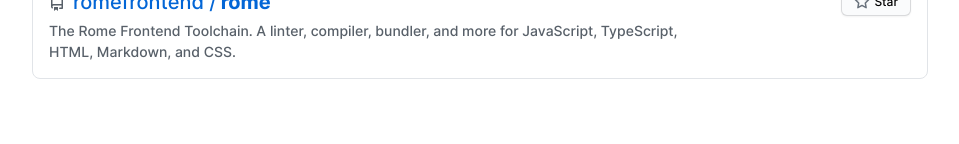
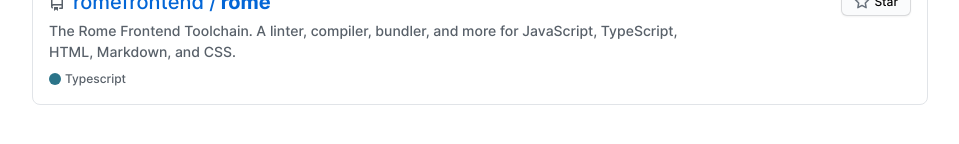
Before and after one commit to favecode/gitexpo, a React (Create React App) app: page / in a window 1280 px wide. Shown: the part 296-440 px from the top of the page, without its empty margins (160-1119 px from the left). Built offline with nearby package versions, Linux system fonts and the light colour scheme.

Commit message:
feat(repository): add language for footer section

```diff
--- /dev/null
+++ b/src/app/components/Repository/Footer/Language/StyledLanguage.tsx
@@ -0,0 +1,17 @@
+import styled from 'styled-components'
+
+export const StyledLanguage = styled.span`
+    font-size: 12px;
+    border-radius: 50%;
+    color: #586069;
+    box-sizing: border-box;
+`
+
+export const StyledLanguageColor = styled.span`
+    width: 12px;
+    height: 12px;
+    line-height: 18px;
+    background-color: ${props => props.color && props.color};
+    display: inline-block;
+    border-radius: 50%;
+`
--- /dev/null
+++ b/src/app/components/Repository/Footer/Language/index.tsx
@@ -0,0 +1,17 @@
+import React from 'react'
+import { StyledLanguageColor, StyledLanguage } from './StyledLanguage'
+
+export interface Props {
+    language: string
+}
+
+const Language: React.FC<Props> = props => {
+    return (
+        <StyledLanguage className='inline-flex items-center mr-3'>
+            <StyledLanguageColor className='mr-1' color='#2b7489' />
+            <span>{props.language}</span>
+        </StyledLanguage>
+    )
+}
+
+export default Language
--- /dev/null
+++ b/src/app/components/Repository/Footer/StyledFooter.tsx
@@ -0,0 +1,19 @@
+import styled from 'styled-components'
+
+export const StyledFooter = styled.div``
+
+export const StyledLanguage = styled.span`
+    font-size: 12px;
+    border-radius: 50%;
+    color: #586069;
+    box-sizing: border-box;
+`
+
+export const StyledLanguageColor = styled.span`
+    width: 12px;
+    height: 12px;
+    line-height: 18px;
+    background-color: ${props => props.color && props.color};
+    display: inline-block;
+    border-radius: 50%;
+`
--- /dev/null
+++ b/src/app/components/Repository/Footer/index.tsx
@@ -0,0 +1,19 @@
+import React from 'react'
+import { StyledFooter } from './StyledFooter'
+import Language from './Language'
+
+export interface Props {
+    stargazers_count: number
+    forks_count: number
+    language: string
+}
+
+const Footer: React.FC<Props> = props => {
+    return (
+        <StyledFooter className='flex flex-row items-center justify-between mt-2'>
+            <Language language={props.language} />
+        </StyledFooter>
+    )
+}
+
+export default Footer
--- a/src/app/components/Repository/Main/index.tsx
+++ b/src/app/components/Repository/Main/index.tsx
@@ -7,7 +7,7 @@
 
 const Main: React.FC<Props> = props => {
     return (
-        <StyledDescription className='mt-1'>
+        <StyledDescription className='my-1'>
             {props.description}
         </StyledDescription>
     )
--- a/src/app/components/Repository/index.tsx
+++ b/src/app/components/Repository/index.tsx
@@ -1,6 +1,8 @@
 import React from 'react'
 import Header from './Header'
 import Main from './Main'
+import Footer from './Footer'
+
 export interface Props {
     name: string
     owner: {
@@ -22,6 +24,11 @@
                 html_url={props.html_url}
             />
             <Main description={props.description} />
+            <Footer
+                stargazers_count={props.stargazers_count}
+                forks_count={props.forks_count}
+                language={props.language}
+            />
         </article>
     )
 }
```
